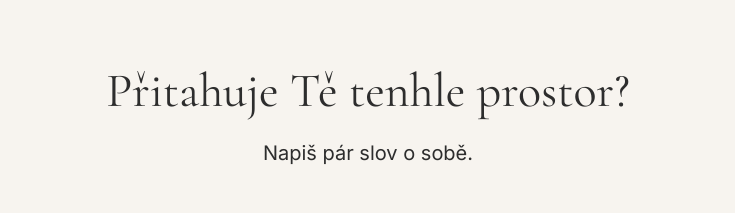
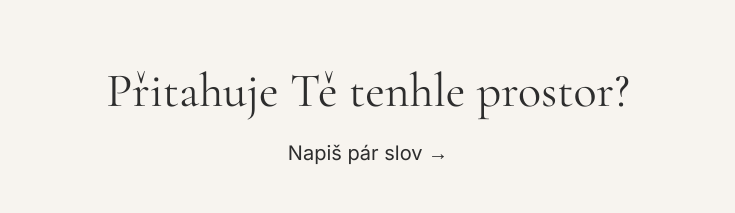
Before and after one commit to Kosacik/vikend-plny-emoci, a Next.js app: page / in a window 1280 px wide. Shown: the part 6000-6213 px from the top of the page, without its empty margins (272-1007 px from the left). Built offline with nearby package versions, Linux system fonts and the light colour scheme.

Commit message:
text update

```diff
--- a/components/WaitlistForm.tsx
+++ b/components/WaitlistForm.tsx
@@ -12,7 +12,7 @@ export default function WaitlistForm() {
         </h2>
 
         <p className="mb-12 text-center text-xl">
-          Napiš pár slov o sobě.
+          Napiš pár slov →
         </p>
 
         <form className="space-y-6">
```
